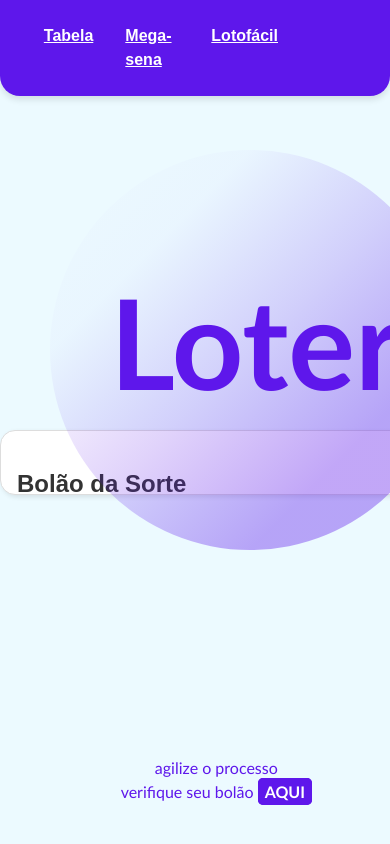
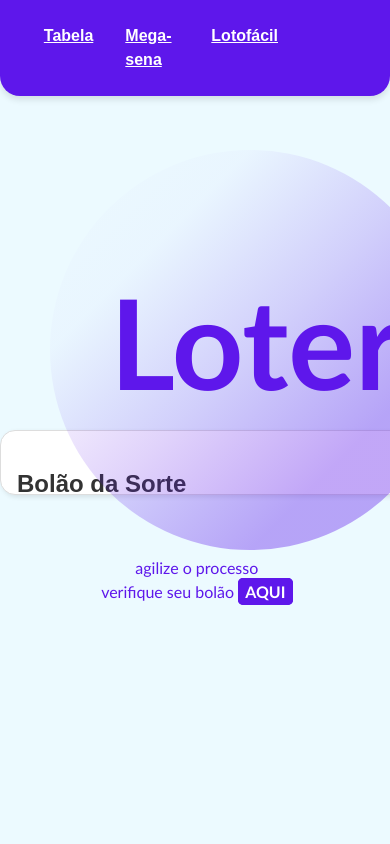
Before and after one commit to Thoomaz/loteria-frontend, a React (Vite) app in the folder frontend-loteria/: page / in a window 390 px wide. Shown: the top 844 px of the page. Built offline with nearby package versions, Linux system fonts and the light colour scheme.

Commit message:
responsive presentation ajusted

```diff
--- a/frontend-loteria/src/components/presentation/Presentation.css
+++ b/frontend-loteria/src/components/presentation/Presentation.css
@@ -53,20 +53,22 @@
 }
 
 /* Responsividade com Media Queries */
-@media (max-width: 1024px) {
+@media (max-width: 860px) {
   .slogan {
     top: auto; /* Remove o deslocamento superior */
-    bottom: 40px; /* Move o slogan para 40px da parte inferior */
-    right: 20%; /* Ajusta a distância da lateral direita */
-    text-align: right; /* Alinha o texto à direita */
+    bottom: 220px; /* Move o slogan para 40px da parte inferior */
+    right: 50%; /* Ajusta a distância da lateral direita */
+    text-align: center; /* Alinha o texto à direita */
+    font-size: 40px;
   }
 }
+
 
 @media (max-width: 700px) {
   .slogan {
     top: auto;
-    bottom: 20px;
-    right: 20%; /* Ajusta para telas muito pequenas */
+    bottom: 220px;
+    right: 25%; /* Ajusta para telas muito pequenas */
     font-size: 18px; /* Reduz o tamanho da fonte */
     text-align: center; /* Centraliza o texto */
   }
```
